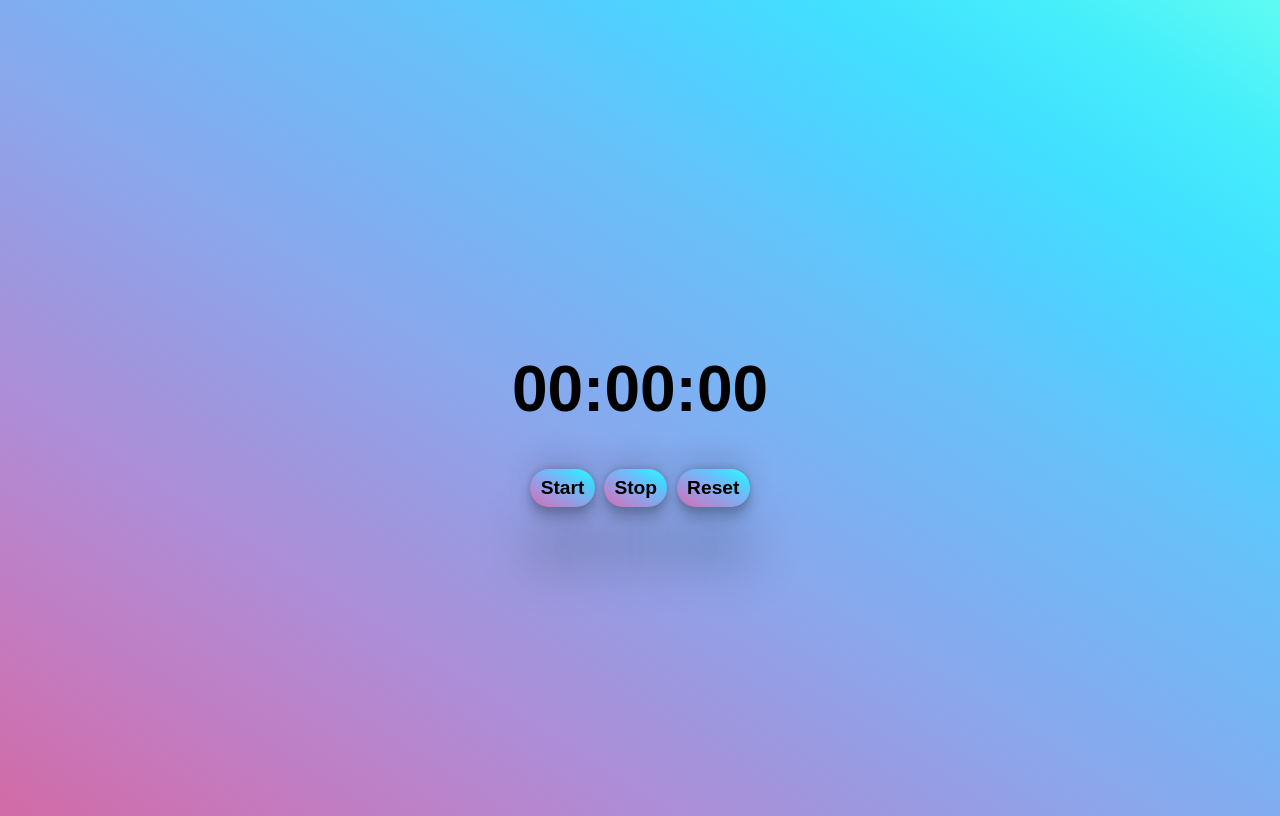
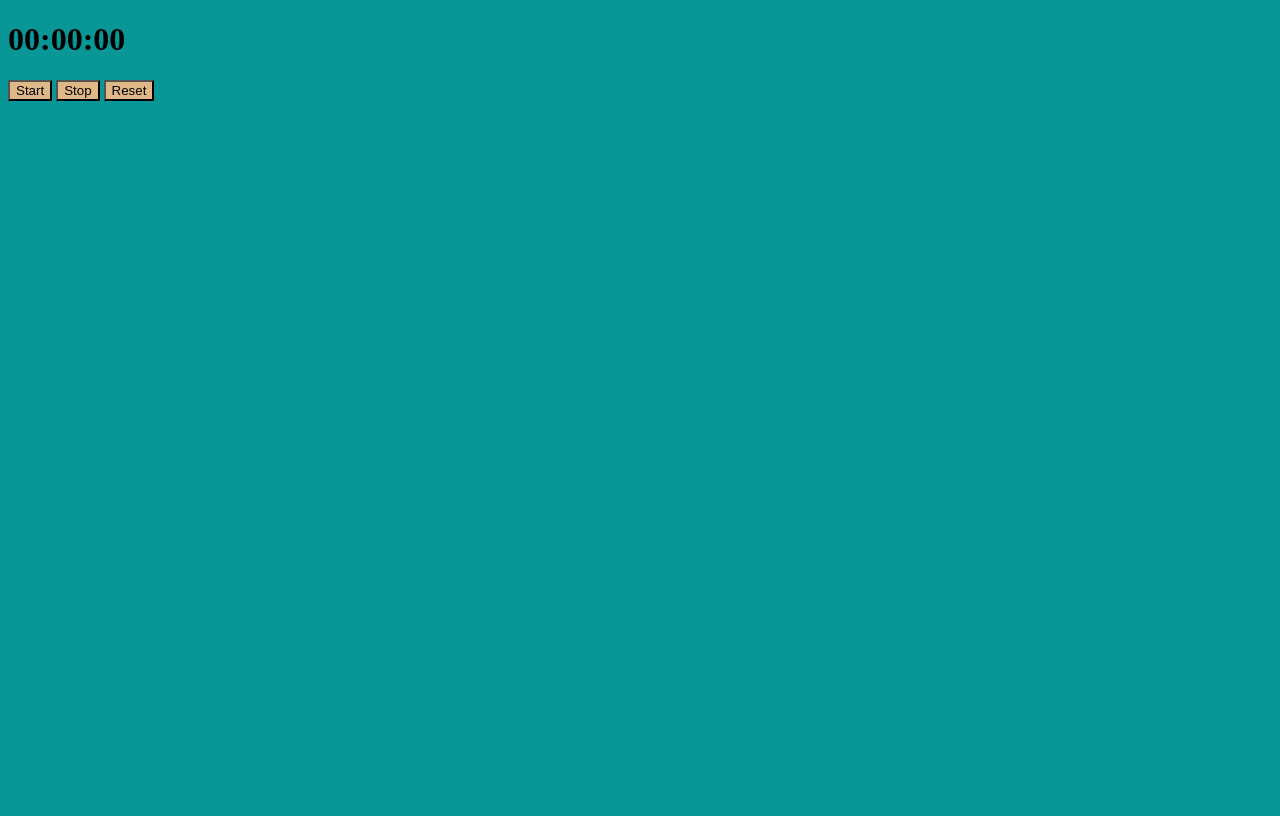
Before and after one commit to ASHUXZ/newStop_watch, a plain HTML site: page stopwatch/index.html in a window 1280 px wide. Drawn offline with Linux system fonts and the light colour scheme; a web font is replaced by a local one.

Commit message:
Revert "solved some minner problem"

```diff
--- a/stopwatch/app.js
+++ b/stopwatch/app.js
@@ -4,13 +4,16 @@ let start = document.getElementById("start");
 let stop = document.getElementById("stop");
 let reset = document.getElementById("reset");
 let timer = null;
+start.addEventListener("click", watchstart);
+stop.addEventListener("click", watchstop);
+reset.addEventListener("click", watchreset);
 
 function stopwatch() {
   seconds++;
-  if (seconds === 60) {
+  if (seconds == 60) {
     seconds = 0;
     minutes++;
-    if (minutes === 60) {
+    if (minutes == 60) {
       minutes = 0;
       hours++;
     }
@@ -24,7 +27,6 @@ function watchstart() {
   if (timer !== null) {
     clearInterval(timer);
   }
-  stopwatch();
   timer = setInterval(stopwatch, 1000);
 }
 function watchstop() {
@@ -35,9 +37,3 @@ function watchreset() {
   clearInterval(timer);
   displaytime.innerHTML = "00:00:00";
 }
-
-start.addEventListener("click", () => {
-  watchstart();
-});
-stop.addEventListener("click", watchstop);
-reset.addEventListener("click", watchreset);
--- a/stopwatch/index.html
+++ b/stopwatch/index.html
@@ -9,11 +9,9 @@
   <body>
     <div>
       <h1 id="display-time">00:00:00</h1>
-      <div class="btn-container">
-        <button id="start">Start</button>
-        <button id="stop">Stop</button>
-        <button id="reset">Reset</button>
-      </div>
+      <button id="start">Start</button>
+      <button id="stop">Stop</button>
+      <button id="reset">Reset</button>
     </div>
 
     <script src="app.js"></script>
--- a/stopwatch/style.css
+++ b/stopwatch/style.css
@@ -1,117 +1,15 @@
-@import url("https://fonts.googleapis.com/css2?family=Bungee+Spice&display=swap");
-
 h1 {
-  font-size: 4rem;
-  font-weight: bold;
+  width: 100px;
 }
 body {
-  font-family: "Bungee Spice", sans-serif;
-  background-image: linear-gradient(
-    to right top,
-    #d16ba5,
-    #c777b9,
-    #ba83ca,
-    #aa8fd8,
-    #9a9ae1,
-    #8aa7ec,
-    #79b3f4,
-    #69bff8,
-    #52cffe,
-    #41dfff,
-    #46eefa,
-    #5ffbf1
-  );
-  display: flex;
-  justify-content: center;
-  align-items: center;
-  height: 100vh;
-}
-div {
-  display: flex;
-  flex-direction: column;
-  justify-content: center;
-}
-.btn-container {
-  display: flex;
-  flex-direction: row;
-  gap: 0.6rem;
+  background-color: rgb(8, 150, 150);
 }
 #start {
-  background-image: linear-gradient(
-    to right top,
-    #d16ba5,
-    #c777b9,
-    #ba83ca,
-    #aa8fd8,
-    #9a9ae1,
-    #8aa7ec,
-    #79b3f4,
-    #69bff8,
-    #52cffe,
-    #41dfff,
-    #46eefa,
-    #5ffbf1
-  );
-  border-radius: 2rem;
-  border: none;
-  box-shadow: rgba(0, 0, 0, 0.25) 0px 54px 55px,
-    rgba(0, 0, 0, 0.12) 0px -12px 30px, rgba(0, 0, 0, 0.12) 0px 4px 6px,
-    rgba(0, 0, 0, 0.17) 0px 12px 13px, rgba(0, 0, 0, 0.09) 0px -3px 5px;
-  font-size: 1.2rem;
-  padding: 3% 4%;
-  -webkit-border-radius: 2rem;
-  -moz-border-radius: 2rem;
-  font-weight: bold;
-  -ms-border-radius: 2rem;
-  -o-border-radius: 2rem;
+  background-color: burlywood;
 }
 #stop {
-  background-image: linear-gradient(
-    to right top,
-    #d16ba5,
-    #c777b9,
-    #ba83ca,
-    #aa8fd8,
-    #9a9ae1,
-    #8aa7ec,
-    #79b3f4,
-    #69bff8,
-    #52cffe,
-    #41dfff,
-    #46eefa,
-    #5ffbf1
-  );
-  border-radius: 2rem;
-  border: none;
-  box-shadow: rgba(0, 0, 0, 0.25) 0px 54px 55px,
-    rgba(0, 0, 0, 0.12) 0px -12px 30px, rgba(0, 0, 0, 0.12) 0px 4px 6px,
-    rgba(0, 0, 0, 0.17) 0px 12px 13px, rgba(0, 0, 0, 0.09) 0px -3px 5px;
-  font-size: 1.2rem;
-  font-weight: bold;
-  padding: 3% 4%;
+  background-color: burlywood;
 }
 #reset {
-  background-image: linear-gradient(
-    to right top,
-    #d16ba5,
-    #c777b9,
-    #ba83ca,
-    #aa8fd8,
-    #9a9ae1,
-    #8aa7ec,
-    #79b3f4,
-    #69bff8,
-    #52cffe,
-    #41dfff,
-    #46eefa,
-    #5ffbf1
-  );
-  border-radius: 2rem;
-  border: none;
-  box-shadow: rgba(0, 0, 0, 0.25) 0px 54px 55px,
-    rgba(0, 0, 0, 0.12) 0px -12px 30px, rgba(0, 0, 0, 0.12) 0px 4px 6px,
-    rgba(0, 0, 0, 0.17) 0px 12px 13px, rgba(0, 0, 0, 0.09) 0px -3px 5px;
-  font-weight: bold;
-  font-size: 1.2rem;
-  padding: 3% 4%;
+  background-color: burlywood;
 }
```
